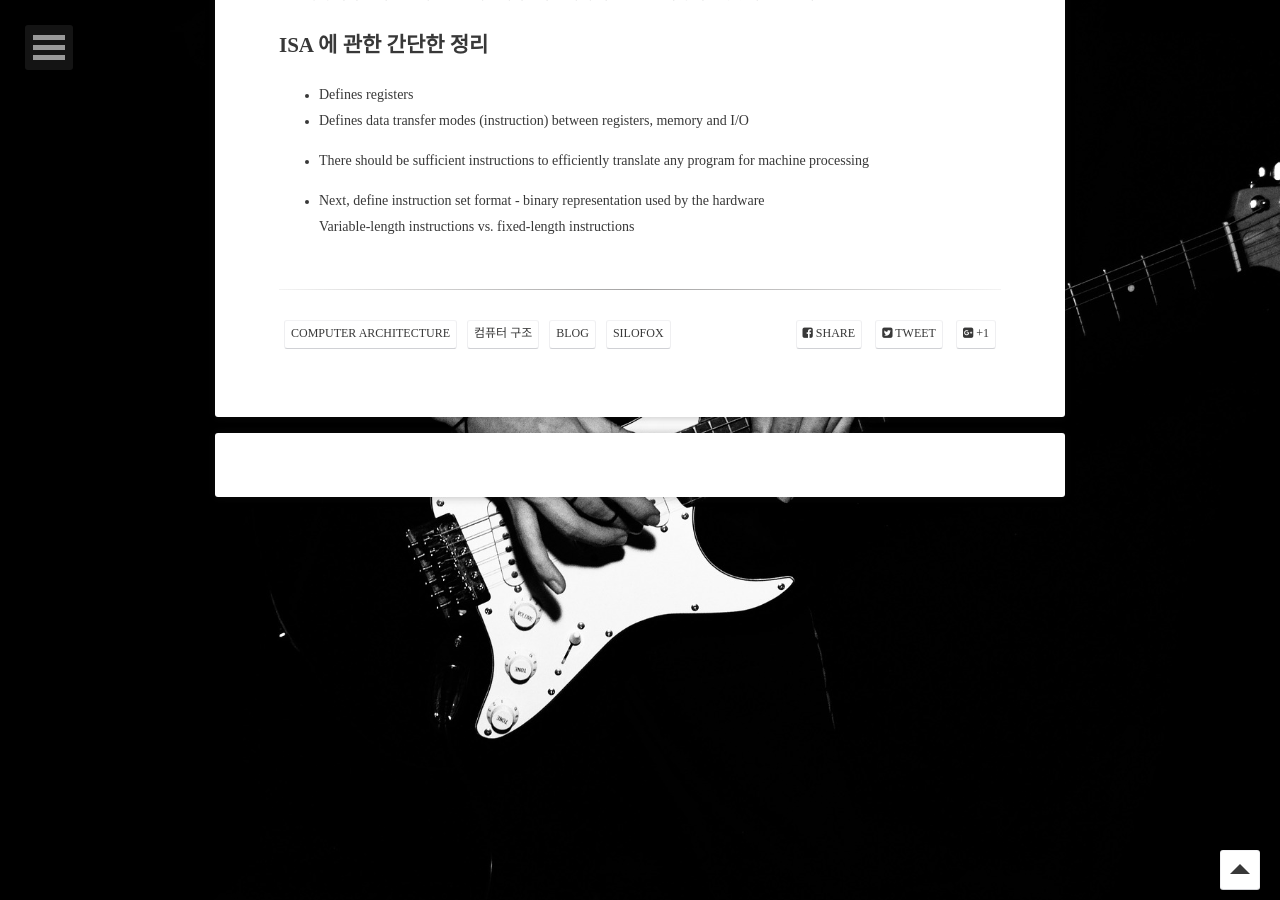
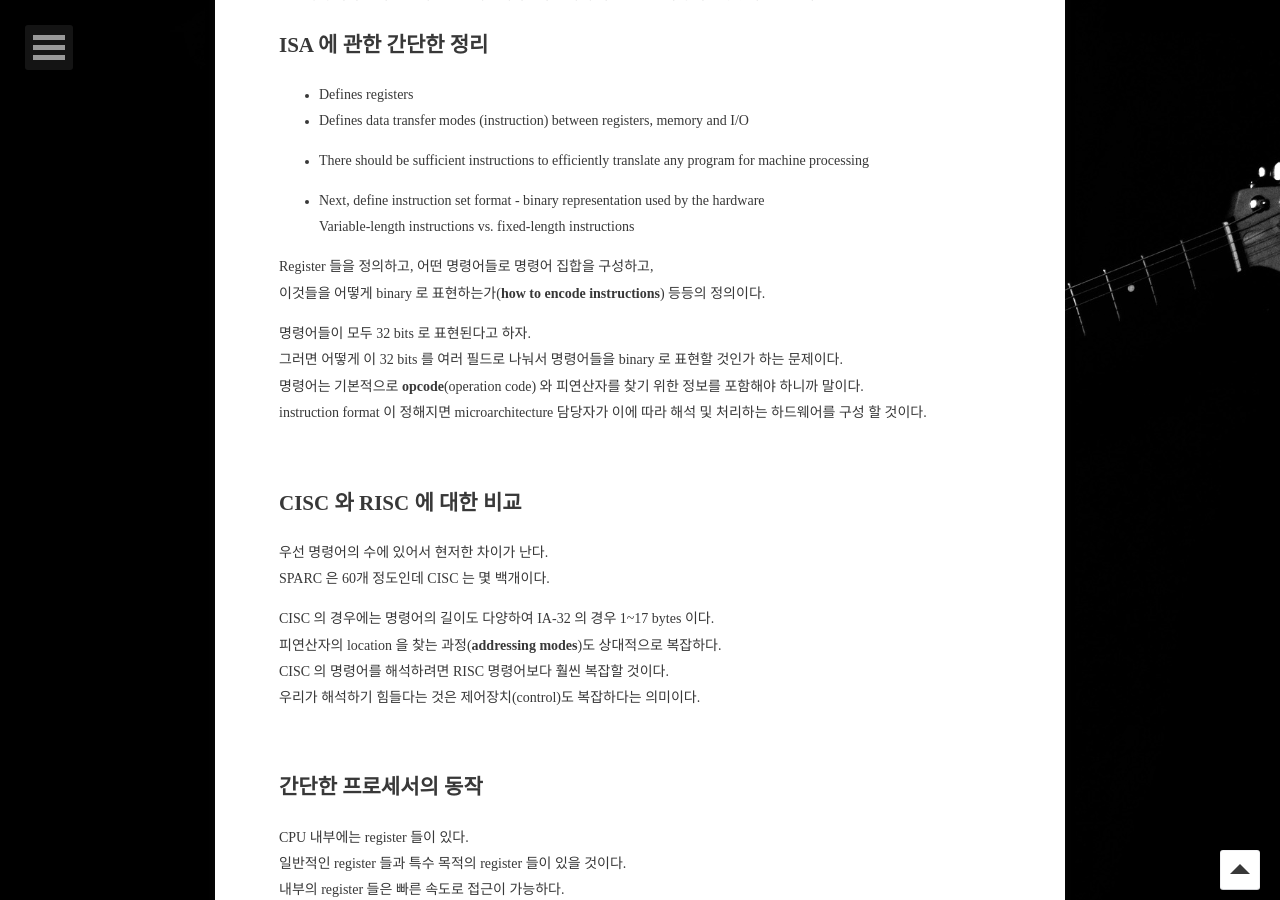
Before and after one commit to siloFoX/siloFoX.github.io, a Jekyll site: the page built from _posts/2020-05-21-computer-architecture-study-6.md, in a window 1280 px wide and 900 px high, scrolled down 868 px. Built offline with Jekyll 4.4.1, drawn with Linux system fonts in a browser that asks for light colours; comment, search, counter and statistics services are not loaded; some of the changed text lies outside the part shown.

Commit message:
Post CA 6 complete

```diff
--- a/_posts/2020-05-21-computer-architecture-study-6.md
+++ b/_posts/2020-05-21-computer-architecture-study-6.md
@@ -31,3 +31,46 @@ ISA 가 정의되면 이것을 기반으로 하드웨어를 구현하게 되므
 
 - Next, define instruction set format - binary representation used by the hardware<br>
 Variable-length instructions vs. fixed-length instructions
+
+Register 들을 정의하고, 어떤 명령어들로 명령어 집합을 구성하고, <br>
+이것들을 어떻게 binary 로 표현하는가(<b>how to encode instructions</b>) 등등의 정의이다.
+
+명령어들이 모두 32 bits 로 표현된다고 하자.<br>
+그러면 어떻게 이 32 bits 를 여러 필드로 나눠서 명령어들을 binary 로 표현할 것인가 하는 문제이다.<br>
+명령어는 기본적으로 <b>opcode</b>(operation code) 와 피연산자를 찾기 위한 정보를 포함해야 하니까 말이다.<br>
+instruction format 이 정해지면 microarchitecture 담당자가 이에 따라 해석 및 처리하는 하드웨어를 구성 할 것이다.
+
+<br>
+
+## CISC 와 RISC 에 대한 비교
+
+우선 명령어의 수에 있어서 현저한 차이가 난다.<br>
+SPARC 은 60개 정도인데 CISC 는 몇 백개이다.<br>
+
+CISC 의 경우에는 명령어의 길이도 다양하여 IA-32 의 경우 1~17 bytes 이다.<br>
+피연산자의 location 을 찾는 과정(<b>addressing modes</b>)도 상대적으로 복잡하다.<br>
+CISC 의 명령어를 해석하려면 RISC 명령어보다 훨씬 복잡할 것이다.<br>
+우리가 해석하기 힘들다는 것은 제어장치(control)도 복잡하다는 의미이다.
+
+<br>
+
+## 간단한 프로세서의 동작
+
+CPU 내부에는 register 들이 있다. <br>
+일반적인 register 들과 특수 목적의 register 들이 있을 것이다.<br>
+내부의 register 들은 빠른 속도로 접근이 가능하다.
+
+<b>Harvard Architecture</b> 와 흔히 들었던 <b>von Neumann architecture (Princeton Architecture)</b> 의 차이점은<br>
+instruction memory 와 data memory 의 분리이다.
+
+Havard Architecture 는 instruction memory 와 data memory 가 분리되어서 각각 별도의 bus 로 프로세서와 연결된 구조이다.
+
+<br>
+
+명령어가 실행되는 과정을 3단계로 분리하여 설명한다.<br>
+명령어를 메모리로부터 가져오는 <b>fetch</b><br>
+명령어를 해석하는 <b>decode</b><br>
+실행하는 <b>execute</b><br>
+로 표현하고 있다.
+
+시작은 <b>PC(Program Counter)</b> 이다.
```
